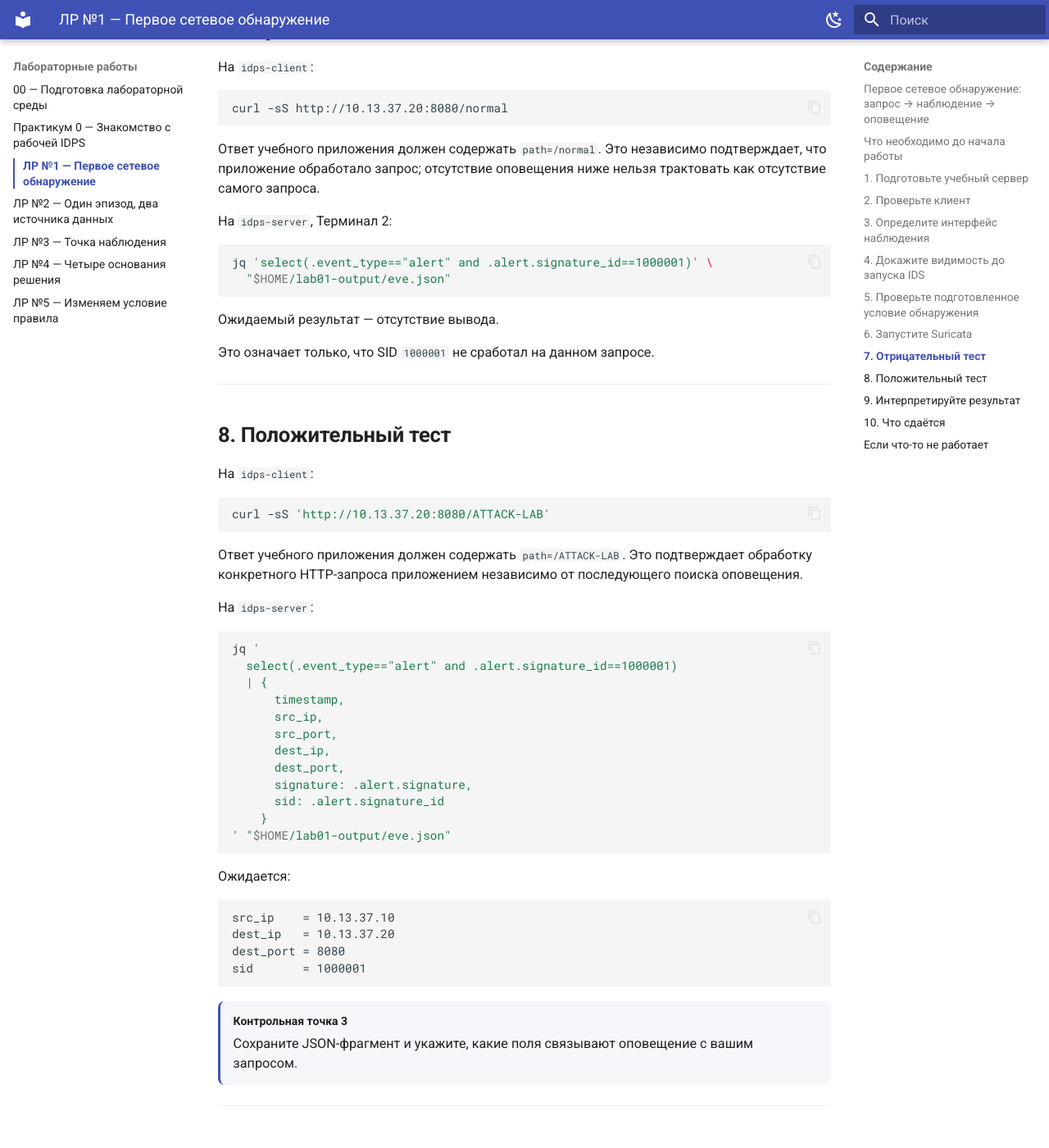
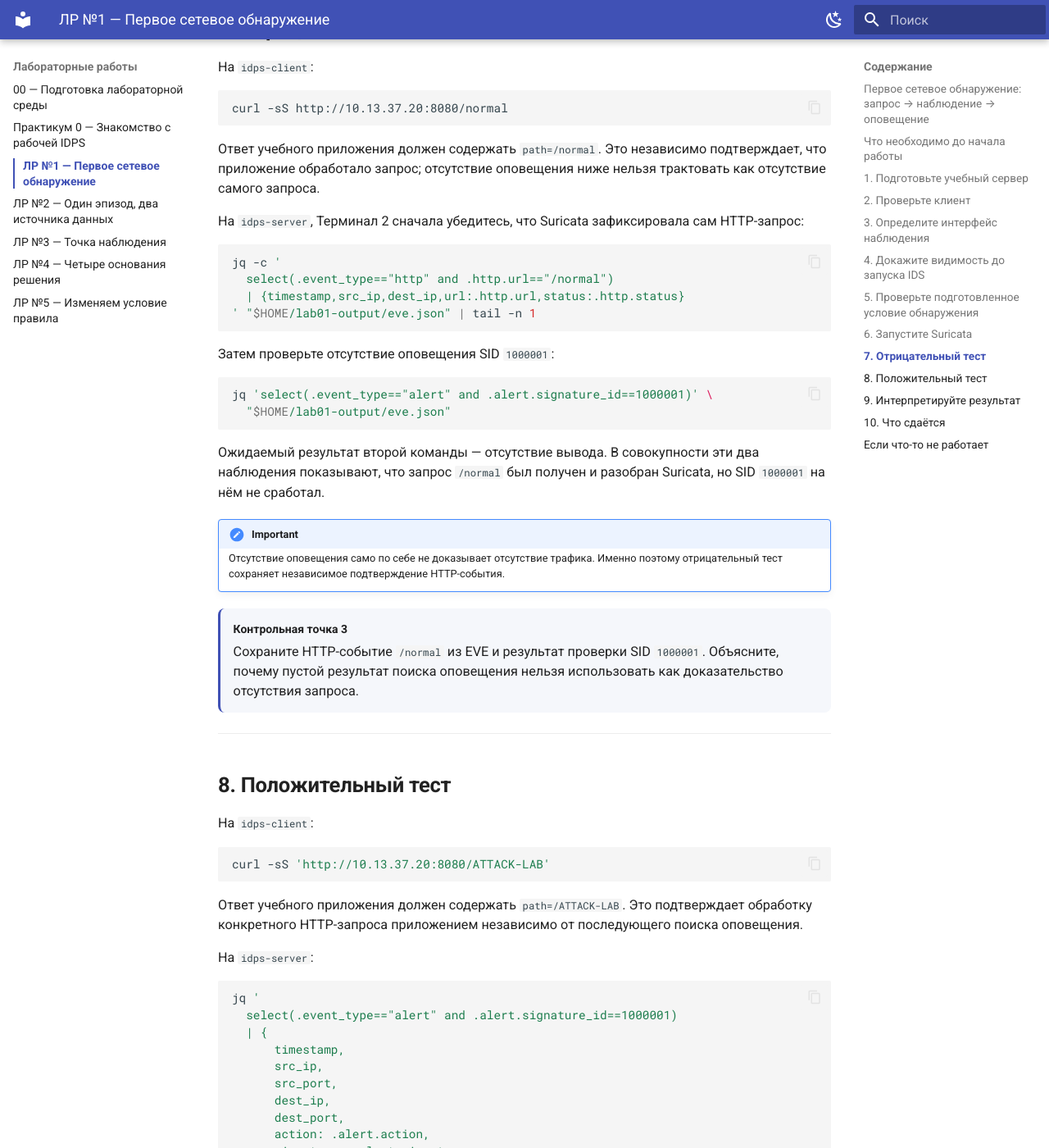
Before and after one commit to 11ndra/spvo, an MkDocs documentation site: the page built from docs/labs/lab01/index.md, in a window 1280 px wide and 1400 px high, scrolled down 4368 px. Shown: the whole window at 82% size. Built offline with MkDocs 1.6.1 and Material for MkDocs 9.7.7, drawn with Linux system fonts in a browser that asks for light colours; some of the changed text lies outside the part shown.

````diff
--- a/docs/labs/lab01/index.md
+++ b/docs/labs/lab01/index.md
@@ -197,16 +197,31 @@ curl -sS http://10.13.37.20:8080/normal
 
 Ответ учебного приложения должен содержать `path=/normal`. Это независимо подтверждает, что приложение обработало запрос; отсутствие оповещения ниже нельзя трактовать как отсутствие самого запроса.
 
-На `idps-server`, Терминал 2:
+На `idps-server`, Терминал 2 сначала убедитесь, что Suricata зафиксировала сам HTTP-запрос:
+
+```bash
+jq -c '
+  select(.event_type=="http" and .http.url=="/normal")
+  | {timestamp,src_ip,dest_ip,url:.http.url,status:.http.status}
+' "$HOME/lab01-output/eve.json" | tail -n 1
+```
+
+Затем проверьте отсутствие оповещения SID `1000001`:
 
 ```bash
 jq 'select(.event_type=="alert" and .alert.signature_id==1000001)' \
   "$HOME/lab01-output/eve.json"
 ```
 
-Ожидаемый результат — отсутствие вывода.
+Ожидаемый результат второй команды — отсутствие вывода. В совокупности эти два наблюдения показывают, что запрос `/normal` был получен и разобран Suricata, но SID `1000001` на нём не сработал.
 
-Это означает только, что SID `1000001` не сработал на данном запросе.
+!!! important
+    Отсутствие оповещения само по себе не доказывает отсутствие трафика. Именно поэтому отрицательный тест сохраняет независимое подтверждение HTTP-события.
+
+<div class="lab-evidence">
+<strong>Контрольная точка 3</strong>
+<p>Сохраните HTTP-событие <code>/normal</code> из EVE и результат проверки SID <code>1000001</code>. Объясните, почему пустой результат поиска оповещения нельзя использовать как доказательство отсутствия запроса.</p>
+</div>
 
 ---
 
@@ -231,6 +246,7 @@ jq '
       src_port,
       dest_ip,
       dest_port,
+      action: .alert.action,
       signature: .alert.signature,
       sid: .alert.signature_id
     }
@@ -244,11 +260,14 @@ src_ip    = 10.13.37.10
 dest_ip   = 10.13.37.20
 dest_port = 8080
 sid       = 1000001
+action    = allowed
 ```
 
+Значение `action = allowed` в этом запуске согласуется с режимом IDS: сформировано оповещение, но данный эксперимент не демонстрирует блокирование запроса.
+
 <div class="lab-evidence">
-<strong>Контрольная точка 3</strong>
-<p>Сохраните JSON-фрагмент и укажите, какие поля связывают оповещение с вашим запросом.</p>
+<strong>Контрольная точка 4</strong>
+<p>Сохраните JSON-фрагмент и укажите, какие поля связывают оповещение с вашим запросом. Отдельно отметьте, что наличие оповещения не означает автоматического предотвращения.</p>
 </div>
 
 ---
@@ -267,7 +286,7 @@ sid       = 1000001
 
 ## 10. Что сдаётся
 
-Используйте шаблон `report/lab01-report.md` из пакета. Приложите минимальные подтверждения эксперимента: сетевой фрагмент `tcpdump`, запись SID `1000001` из `eve.json` и краткую интерпретацию того, что этот результат подтверждает и чего не подтверждает.
+Используйте шаблон `report/lab01-report.md` из пакета. Приложите минимальную цепочку доказательств: сетевой фрагмент `tcpdump`, HTTP-событие `/normal` из EVE для отрицательного контроля, запись SID `1000001` из EVE для положительного контроля и краткую интерпретацию того, что каждый артефакт подтверждает и чего не подтверждает.
 
 ## Если что-то не работает
 
````
Also changed, not shown: other parts of docs/labs/lab01/index.md (+6 -6 lines), README.md (+7 -43 lines), 1 other file.
